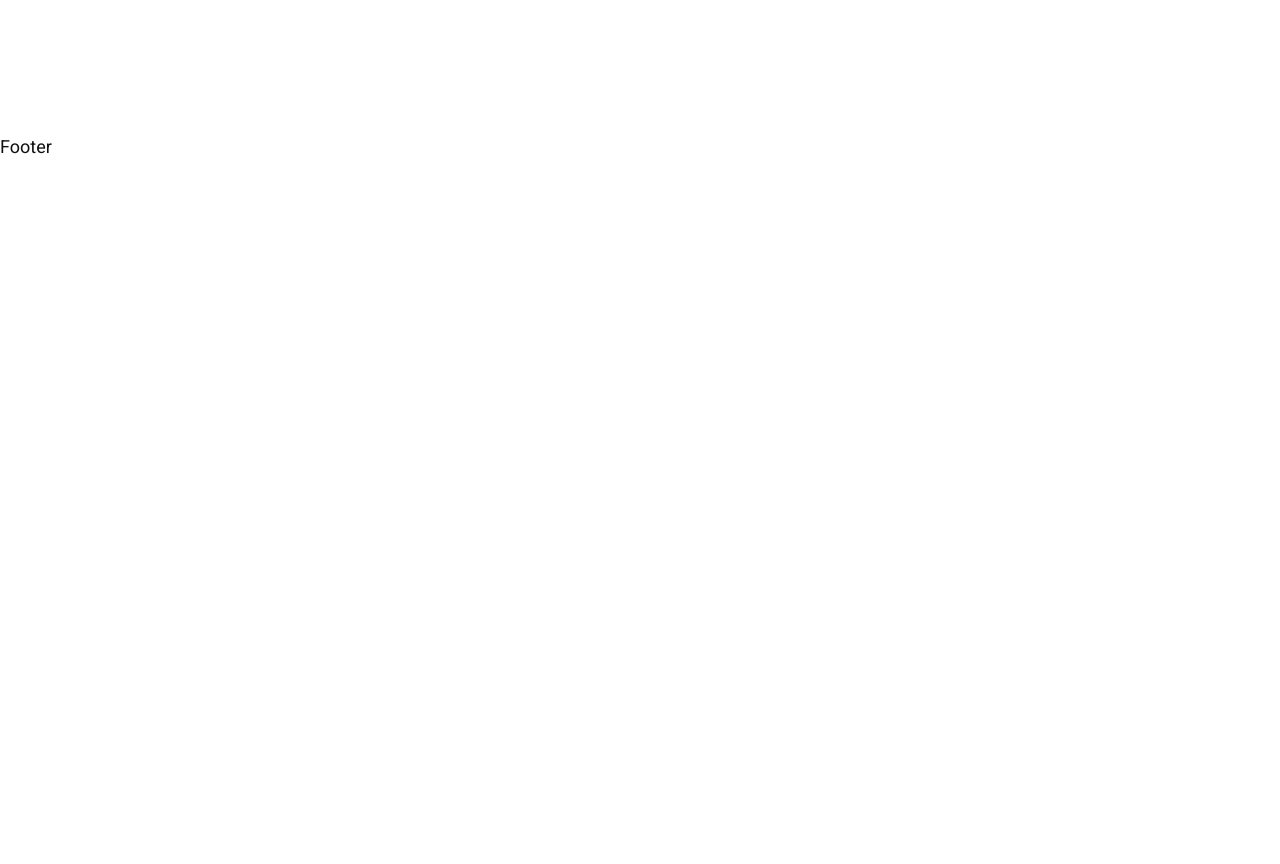
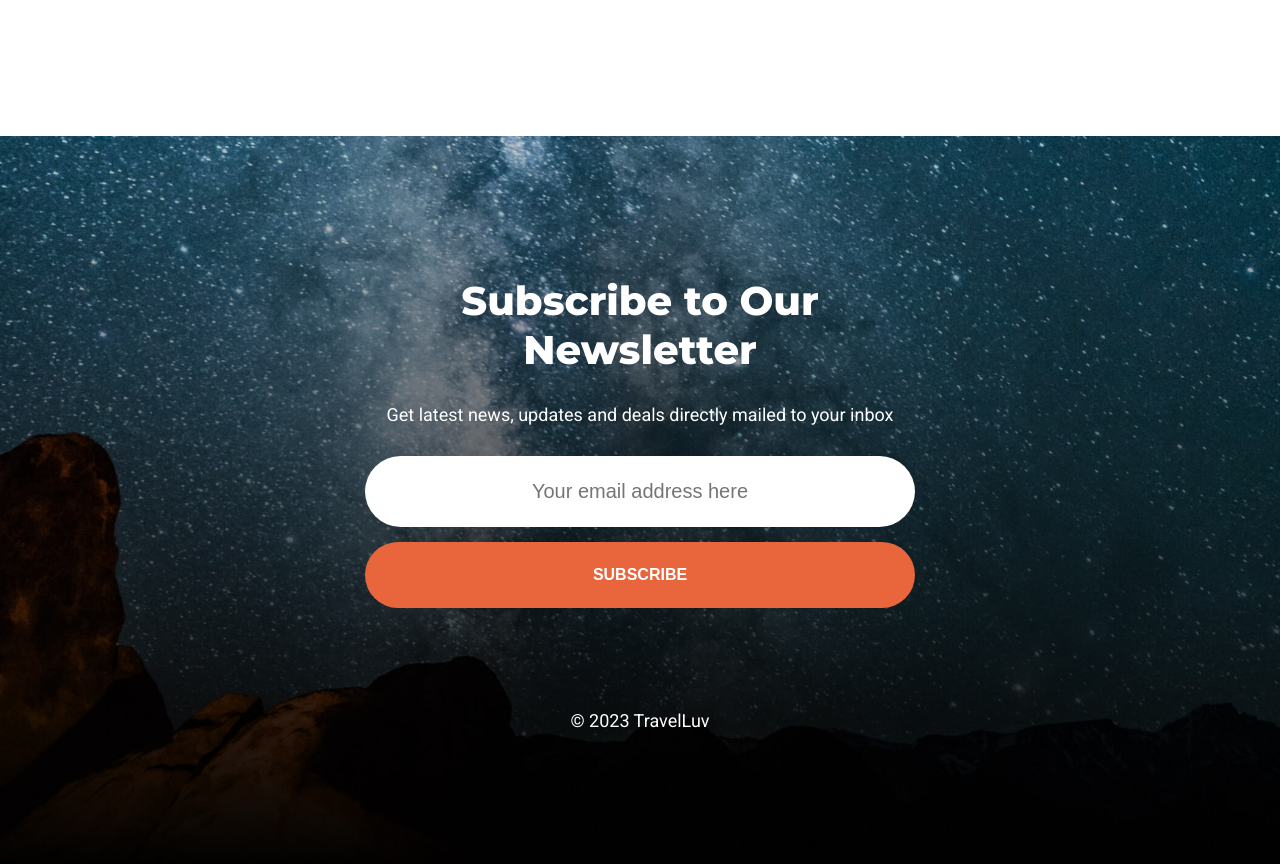
Before and after one commit to vaxigy/travelluv, a React (Create React App) app: page / in a window 1280 px wide. Shown: the part 1500-2364 px from the top of the page. Before the commit the page ends 1657 px from the top, so only its background shows below. Built offline with nearby package versions, Linux system fonts and the light colour scheme.

Commit message:
Add footer

```diff
--- a/src/components/Footer.jsx
+++ b/src/components/Footer.jsx
@@ -1,8 +1,18 @@
 import React from 'react';
+import FormSmall from './sections/FormSmall';
 
 function Footer() {
   return (
-    <footer>Footer</footer>
+    <footer
+      style={{
+        backgroundImage: `url(/images/bg-footer.jpg)`
+      }}
+    >
+      <div className="container">
+        <FormSmall />
+        <div>© 2023 TravelLuv</div>
+      </div>
+    </footer>
   );
 }
 
--- a/src/components/sections/About.jsx
+++ b/src/components/sections/About.jsx
@@ -61,7 +61,7 @@ function About({ renderFull }) {
       ))}
     </div>
     :
-    <Link to='/about'>
+    <Link to='/about' className='button-primary'>
       Read full story
     </Link>
   );
--- /dev/null
+++ b/src/components/sections/FormSmall.jsx
@@ -0,0 +1,62 @@
+import React, { useState } from 'react';
+
+function FormSmall() {
+  const [inputValue, setInputValue] = useState('');
+  const [status, setStatus] = useState({ class: '', message: '' });
+  const [isSubmitted, setIsSubmitted] = useState(false);
+
+  const handleInputChange = (event) => {
+    const input = event.target;
+    setInputValue(input.value);
+  }
+
+  const handleSubmit = (event) => {
+    event.preventDefault();
+    if (!inputValue) {
+      setStatus({
+        class: 'message',
+        message: 'Fill out the form'
+      });
+      return;
+    }
+    const isSent = true;
+    if (isSent) {
+      setStatus({
+        class: 'success',
+        message: 'Your data has been successfully sent'
+      });
+      setIsSubmitted(true);
+    } else {
+      setStatus({
+        class: 'failure',
+        message: 'Something went wrong. Try again later'
+      });
+    }
+  }
+
+  return (
+    <div className='form-small'>
+      <h2>Subscribe to Our Newsletter</h2>
+      <p>Get latest news, updates and deals directly mailed to your inbox</p>
+      <form onSubmit={handleSubmit}>
+        <input
+          type="text"
+          value={inputValue}
+          placeholder='Your email address here'
+          disabled={isSubmitted}
+          onChange={handleInputChange}
+        />
+        <button
+          type='submit'
+          className={'button-primary'}
+          disabled={isSubmitted}
+        >
+          Subscribe
+        </button>
+      </form>
+      <p className={status.class}>{status.message}</p>
+    </div>
+  );
+}
+
+export default FormSmall;
--- /dev/null
+++ b/src/styles/_shared.scss
@@ -0,0 +1,17 @@
+@use 'variables' as *;
+
+.button-primary {
+  background: $color-primary;
+  border-radius: 9rem;
+  padding: 2.4rem 4.8rem;
+  color: #ffffff;
+  font-size: 1.6rem;
+  font-weight: 600;
+  text-transform: uppercase;
+  transition: all 0.2s;
+
+  &:hover {
+    background: $color-heading;
+    transition: all 0.2s;
+  }
+}
--- a/src/styles/main.scss
+++ b/src/styles/main.scss
@@ -1,5 +1,6 @@
 @use 'base';
 @use 'variables' as *;
+@use 'shared' as *;
 
 .App {
   height: 100vh;
@@ -19,6 +20,7 @@ header {
   background: transparent;
   position: fixed;
   width: 100%;
+  z-index: 10000;
 
   &.header-initial {
     background-color: transparent;
@@ -127,22 +129,6 @@ header {
         overflow: auto;
       }
 
-      > a {
-        background: $color-primary;
-        border-radius: 9rem;
-        padding: 2.4rem 4.8rem;
-        color: $color-white;
-        font-size: 1.6rem;
-        font-weight: 600;
-        text-transform: uppercase;
-        transition: all 0.2s;
-
-        &:hover {
-          background: $color-heading;
-          transition: all 0.2s;
-        }
-      }
-
       .about-content-social {
         display: flex;
         gap: 1.6rem;
@@ -164,3 +150,66 @@ header {
     }
   }
 }
+
+footer {
+  padding: 14rem 0;
+  background: no-repeat center / cover;
+  color: white;
+  display: flex;
+  flex-direction: column;
+  align-items: center;
+  text-align: center;
+
+  .form-small {
+    display: flex;
+    flex-direction: column;
+    gap: 3rem;
+    max-width: 55rem;
+    margin-bottom: 5rem;
+
+    h2 {
+      font-size: 4rem;
+      font-weight: 800;
+      font-family: $font-secondary;
+    }
+
+    form {
+      display: flex;
+      flex-direction: column;
+      gap: 1.5rem;
+
+      input {
+        background: $color-white;
+        border-radius: 9rem;
+        padding: 2.4rem 4.8rem;
+        text-align: center;
+        font-size: 2rem;
+        border: none;
+
+        &:focus {
+          outline: 3px solid lightgray;
+        }
+      }
+
+      input:disabled,
+      button:disabled {
+        opacity: 50%;
+        pointer-events: none;
+      }
+    }
+
+    p {
+      height: 2.2rem;
+
+      &.success {
+        color: green;
+      }
+      &.failure {
+        color: red;
+      }
+      &.message {
+        color: yellow;
+      }
+    }
+  }
+}
```
Also changed, not shown: public/images/bg-footer.jpg (added).
